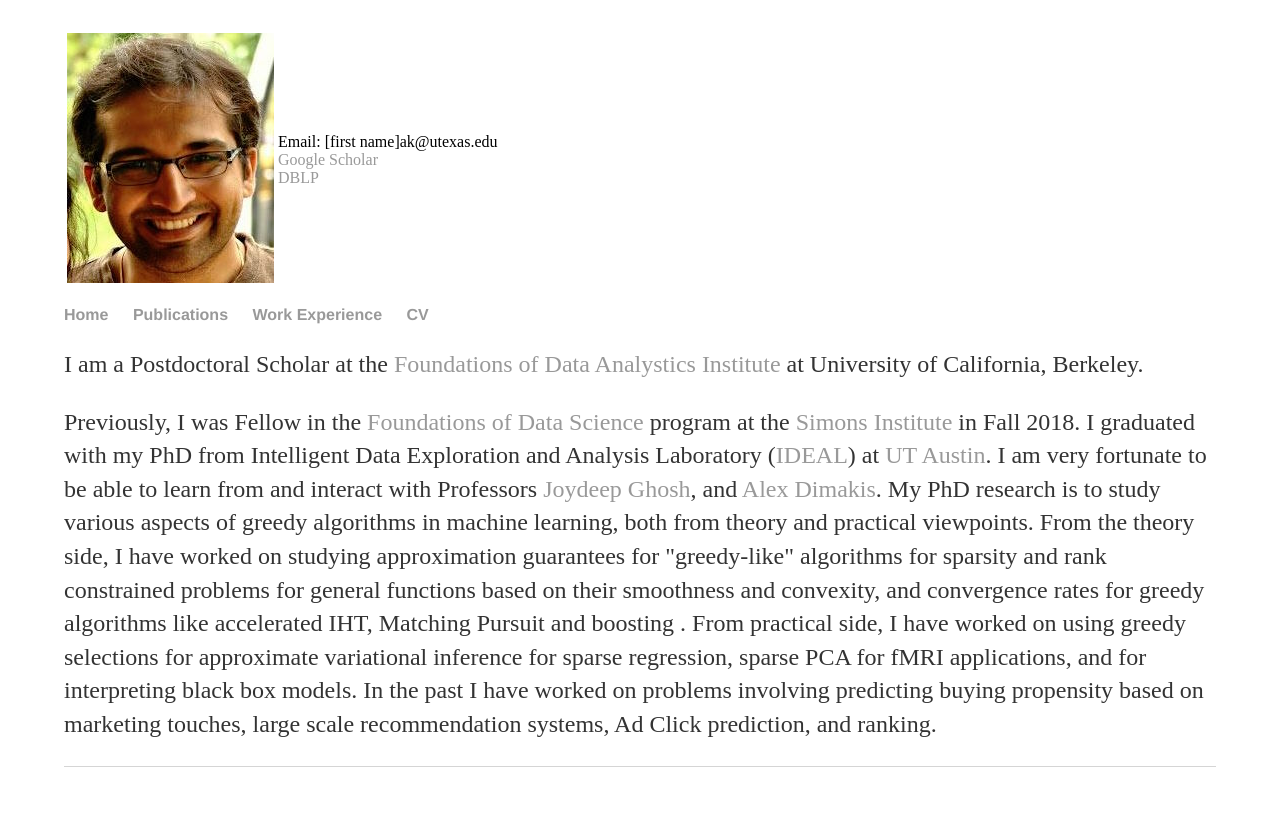
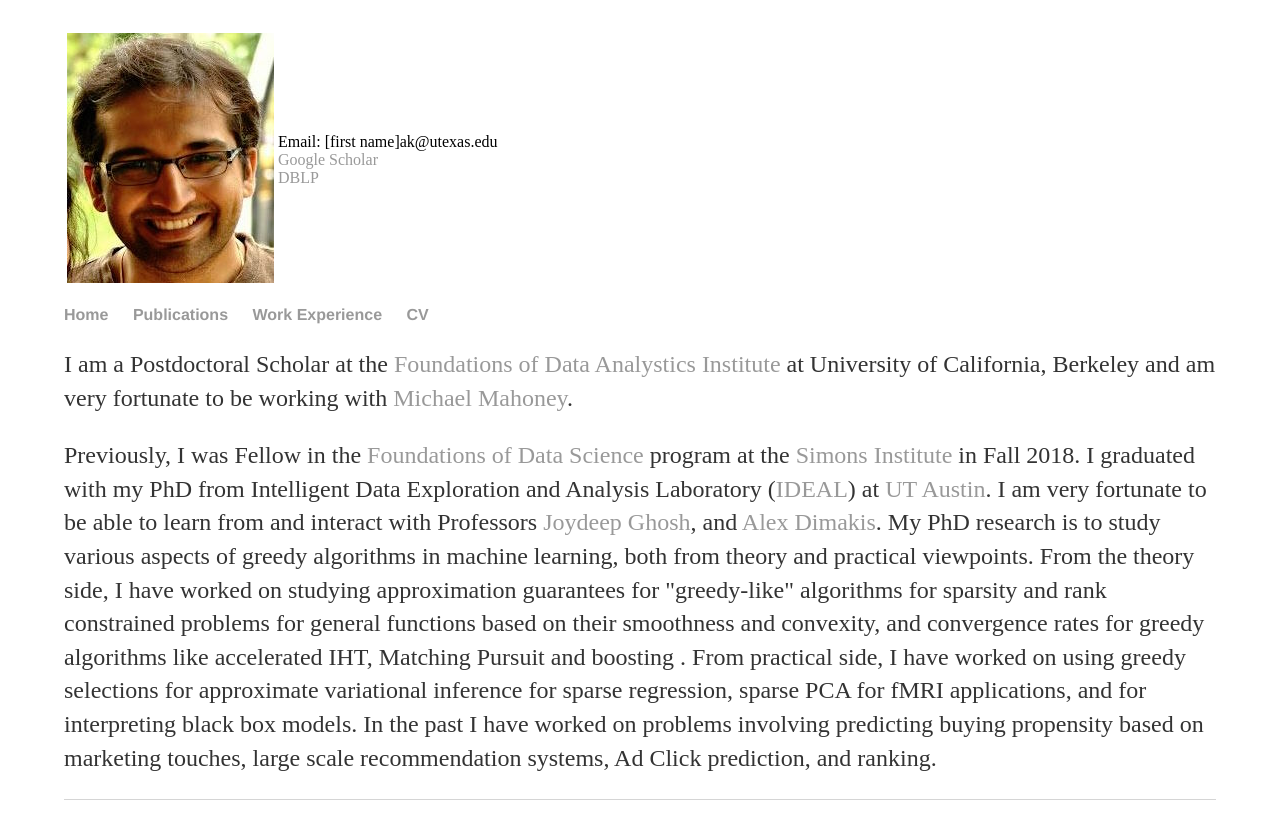
Before and after one commit to rjvak7/rjvak7.github.io, a Jekyll site: the page built from index.html, in a window 1280 px wide. Shown: the top 839 px of the page. Built offline with Jekyll 4.4.1, drawn with Linux system fonts in a browser that asks for light colours.

Commit message:
update pubs

```diff
--- a/index.html
+++ b/index.html
@@ -3,7 +3,7 @@ layout: default
 title: Rajiv Khanna -- Home
 ---
 <div >
-	<p> I am a Postdoctoral Scholar at the <a href="https://foda.berkeley.edu"> Foundations of Data Analystics Institute</a> at University of California, Berkeley.
+	<p> I am a Postdoctoral Scholar at the <a href="https://foda.berkeley.edu"> Foundations of Data Analystics Institute</a> at University of California, Berkeley and am very fortunate to be working with <a href=https://www.stat.berkeley.edu/~mmahoney/>Michael Mahoney</a>.
 
     <p> Previously, I was Fellow in the <a href="https://simons.berkeley.edu/programs/dl2019">Foundations of Data Science</a> program at the <a href="https://simons.berkeley.edu/">Simons Institute</a> in Fall 2018. I graduated with my PhD from Intelligent Data Exploration and Analysis Laboratory (<a href="http://www.ideal.ece.utexas.edu">IDEAL</a>) at <a href="http://www.utexas.edu/">UT Austin</a>. I am very fortunate to be able to learn from and interact with Professors <a href="http://www.ideal.ece.utexas.edu/ghosh">Joydeep Ghosh</a>, and <a href="http://users.ece.utexas.edu/~dimakis/"> Alex Dimakis</a>. My PhD research is to study various aspects of greedy algorithms in machine learning, both from theory and practical viewpoints. From the theory side, I have worked on studying approximation guarantees for "greedy-like" algorithms for sparsity and rank constrained problems for general functions based on their smoothness and convexity, and convergence rates for greedy algorithms like accelerated IHT, Matching Pursuit and boosting . From practical side, I have worked on using greedy selections for approximate variational inference for sparse regression, sparse PCA for fMRI applications, and for interpreting black box models. In the past I have worked on problems involving predicting buying propensity based on marketing touches, large scale recommendation systems, Ad Click prediction, and ranking.
 
```
